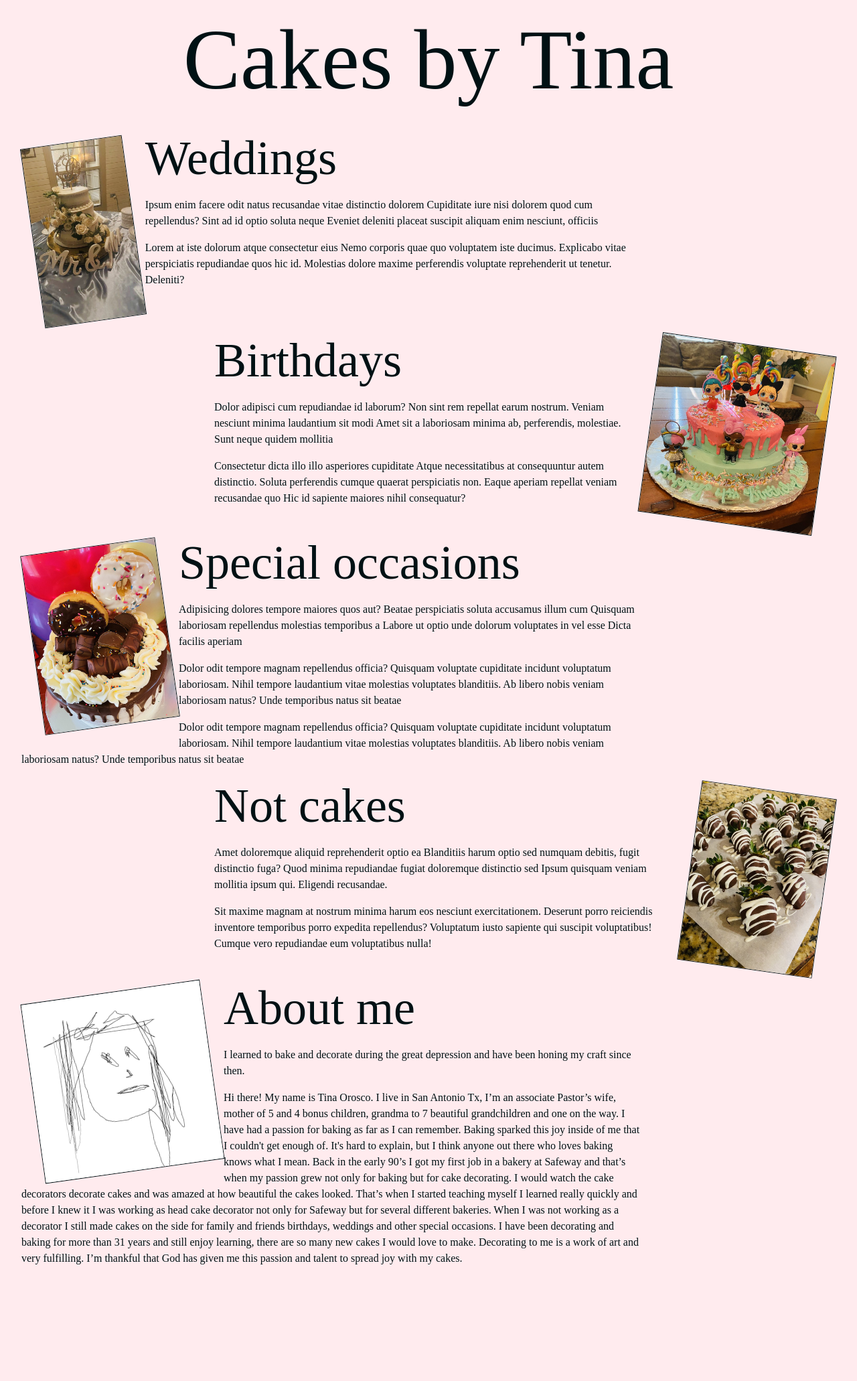
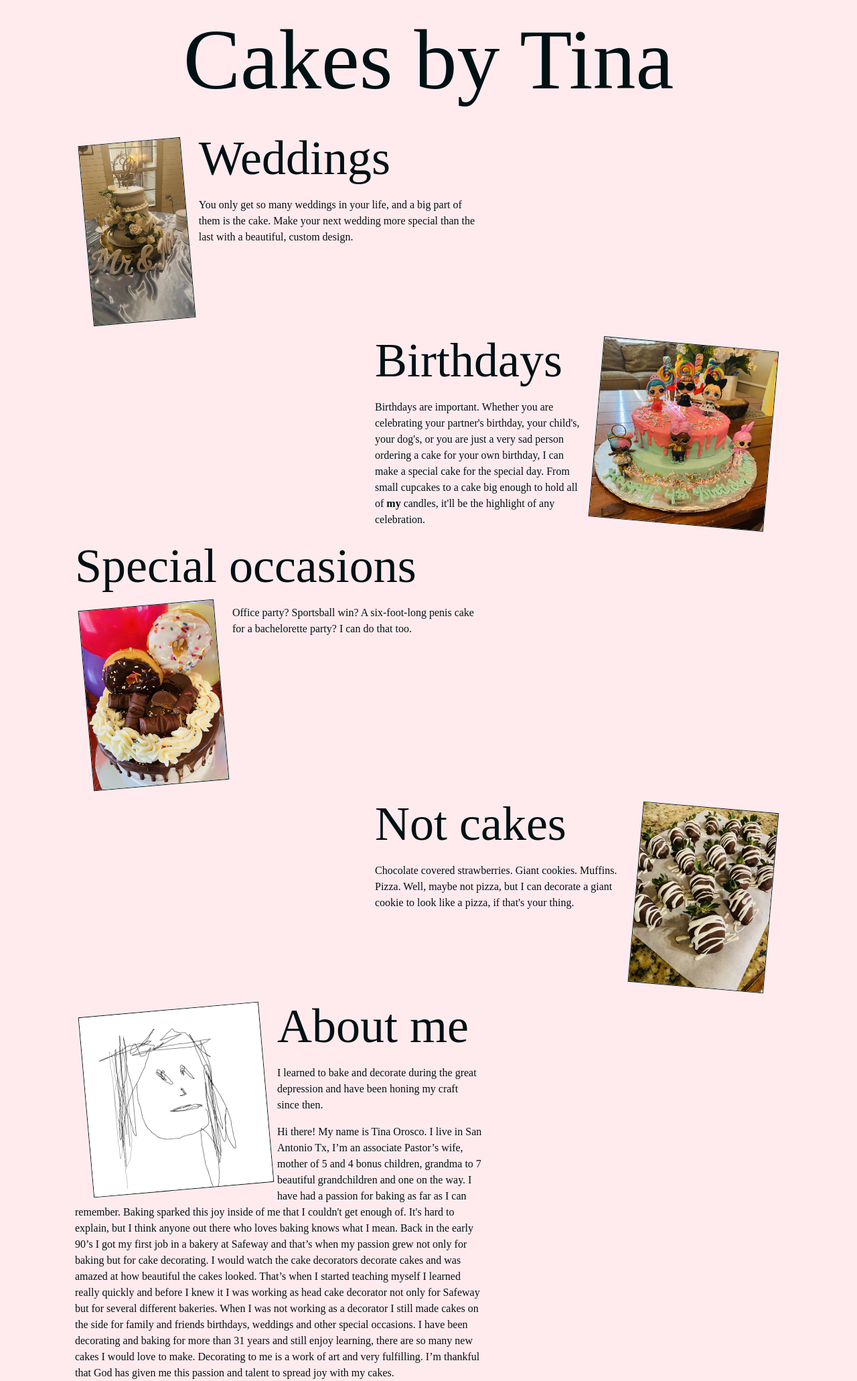
Before and after one commit to joshsurber/cakes, a Jekyll site: the page built from index.md, in a window 1280 px wide. Shown: the whole page at 67% size. Built offline with Jekyll 4.4.1, drawn with Linux system fonts in a browser that asks for light colours; some web fonts are replaced; our own code applies the rules of GitHub Pages for plain Markdown files; before the commit the page ends 1891 px from its top, so only the background shows below that.

Commit message:
Replace lorem ipsum with copy

```diff
--- a/index.md
+++ b/index.md
@@ -2,71 +2,35 @@
   <h2>Weddings</h2>
   <img src="images/wedding4133.jpg" alt="" loading="lazy" />
   <p>
-    Ipsum enim facere odit natus recusandae vitae distinctio dolorem Cupiditate
-    iure nisi dolorem quod cum repellendus? Sint ad id optio soluta neque
-    Eveniet deleniti placeat suscipit aliquam enim nesciunt, officiis
-  </p>
-  <p>
-    Lorem at iste dolorum atque consectetur eius Nemo corporis quae quo
-    voluptatem iste ducimus. Explicabo vitae perspiciatis repudiandae quos hic
-    id. Molestias dolore maxime perferendis voluptate reprehenderit ut tenetur.
-    Deleniti?
+  You only get so many weddings in your life, and a big part of them is the
+  cake. Make your next wedding more special than the last with a beautiful,
+  custom design.
   </p>
 </section>
 
 <section>
   <h2>Birthdays</h2>
   <img src="images/birthday0128.jpg" alt="" loading="lazy" />
-  <p>
-    Dolor adipisci cum repudiandae id laborum? Non sint rem repellat earum
-    nostrum. Veniam nesciunt minima laudantium sit modi Amet sit a laboriosam
-    minima ab, perferendis, molestiae. Sunt neque quidem mollitia
-  </p>
-  <p>
-    Consectetur dicta illo illo asperiores cupiditate Atque necessitatibus at
-    consequuntur autem distinctio. Soluta perferendis cumque quaerat
-    perspiciatis non. Eaque aperiam repellat veniam recusandae quo Hic id
-    sapiente maiores nihil consequatur?
-  </p>
+  <p>Birthdays are important. Whether you are celebrating your
+  partner's birthday, your child's, your dog's, or you are just a very sad
+  person ordering a cake for your own birthday, I can make a special cake for the
+  special day. From small cupcakes to a cake big enough to hold all of <strong>my</strong>
+  candles, it'll be the highlight of any celebration.</p>
 </section>
 
 <section>
   <h2>Special occasions</h2>
   <img src="images/birthday0781.jpg" alt="" loading="lazy" />
-  <p>
-    Adipisicing dolores tempore maiores quos aut? Beatae perspiciatis soluta
-    accusamus illum cum Quisquam laboriosam repellendus molestias temporibus a
-    Labore ut optio unde dolorum voluptates in vel esse Dicta facilis aperiam
-  </p>
-  <p>
-    Dolor odit tempore magnam repellendus officia? Quisquam voluptate cupiditate
-    incidunt voluptatum laboriosam. Nihil tempore laudantium vitae molestias
-    voluptates blanditiis. Ab libero nobis veniam laboriosam natus? Unde
-    temporibus natus sit beatae
-  </p>
-  <p>
-    Dolor odit tempore magnam repellendus officia? Quisquam voluptate cupiditate
-    incidunt voluptatum laboriosam. Nihil tempore laudantium vitae molestias
-    voluptates blanditiis. Ab libero nobis veniam laboriosam natus? Unde
-    temporibus natus sit beatae
-  </p>
+  <p>Office party? Sportsball win? A six-foot-long penis cake for
+  a bachelorette party? I can do that too.</p>
 </section>
 
 <section>
   <h2>Not cakes</h2>
   <img src="images/notcakes9677.jpg" alt="" loading="lazy" />
-  <p>
-    Amet doloremque aliquid reprehenderit optio ea Blanditiis harum optio sed
-    numquam debitis, fugit distinctio fuga? Quod minima repudiandae fugiat
-    doloremque distinctio sed Ipsum quisquam veniam mollitia ipsum qui. Eligendi
-    recusandae.
-  </p>
-  <p>
-    Sit maxime magnam at nostrum minima harum eos nesciunt exercitationem.
-    Deserunt porro reiciendis inventore temporibus porro expedita repellendus?
-    Voluptatum iusto sapiente qui suscipit voluptatibus! Cumque vero repudiandae
-    eum voluptatibus nulla!
-  </p>
+  <p>Chocolate covered strawberries. Giant cookies. Muffins. Pizza. Well, maybe
+  not pizza, but I can decorate a giant cookie to look like a pizza, if that's
+  your thing.</p>
 </section>
 
 <section>
--- a/style.scss
+++ b/style.scss
@@ -2,7 +2,7 @@
 // vim: fdm=marker fmr={,}
 ---
 
-$--size-col: 60rem;
+$--size-col: 40rem;
 :root {
   --color-white: hsl(350, 100%, 96%);
   --color-black: hsl(190, 100%, 4%);
@@ -136,6 +136,7 @@ section {
 
   h2 {
     clear: both;
+    margin-inline: auto;
 
     text-align: center;
     font: 6rem var(--font-fancy);
@@ -146,13 +147,24 @@ section {
     float: left;
     margin: 1em;
 
-    transform: rotate(-8deg);
+    transform: rotate(-5deg);
+    transition: transform 250ms ease-in-out;
+    shape-margin: 1rem;
+
+    &:hover {
+      transform: rotate(0) scale(2);
+    }
   }
 
   &:nth-of-type(2n) img {
     float: right;
 
-    transform: rotate(8deg);
+    transform: rotate(5deg);
+    transition: transform 250ms ease-in-out;
+
+    &:hover {
+      transform: rotate(0) scale(2);
+    }
   }
 }
 @media (min-width: $--size-col + 10) {
```
